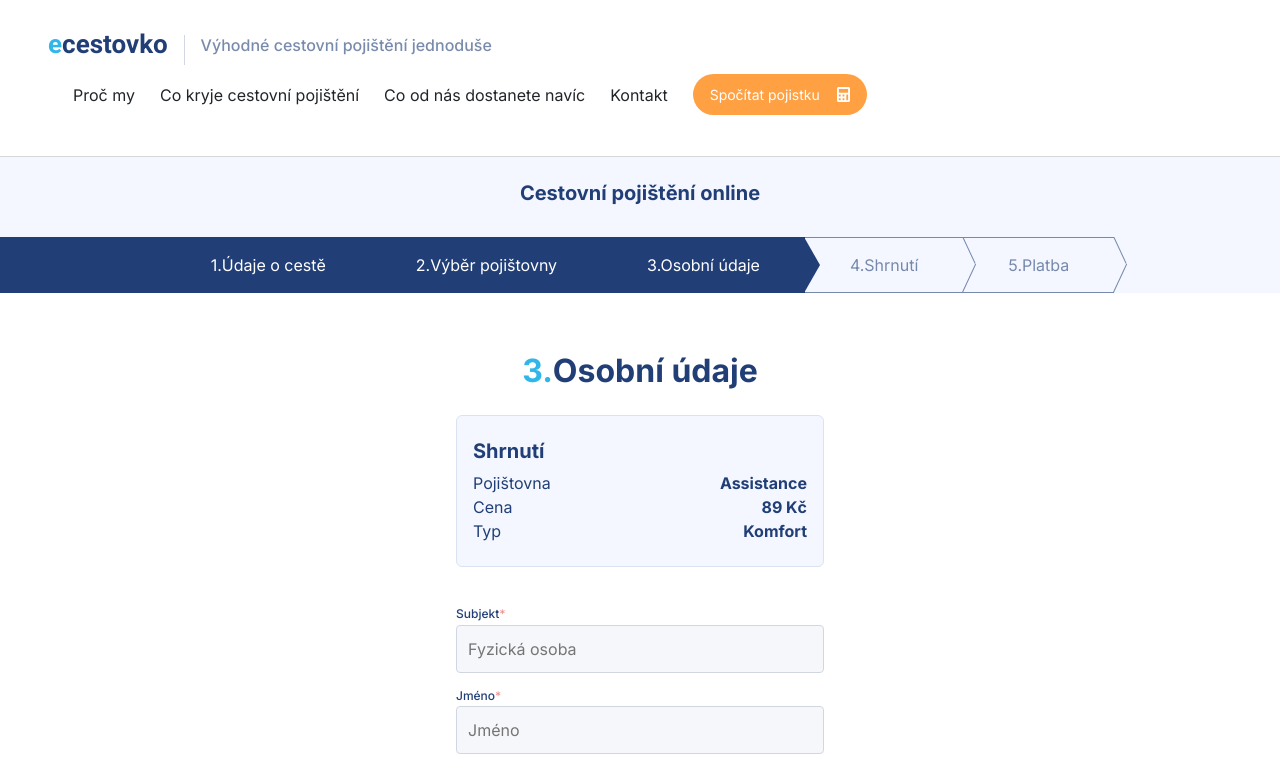
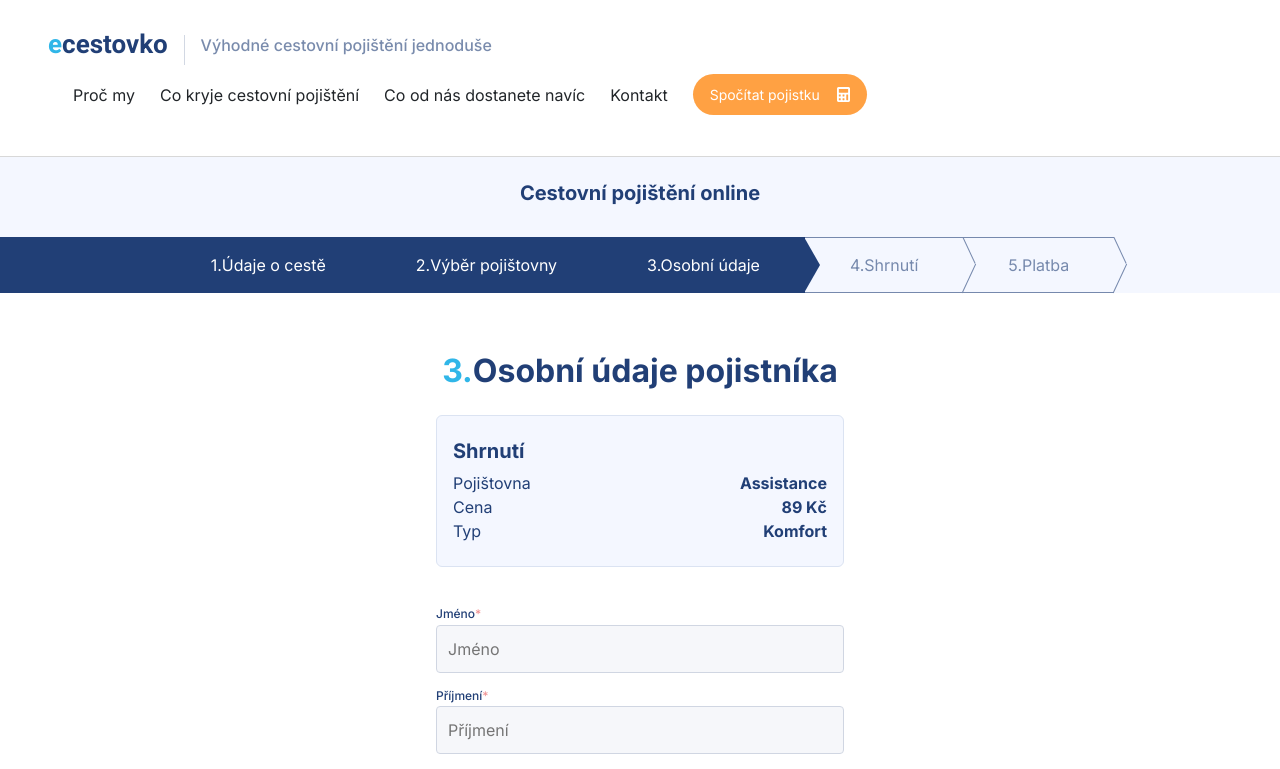
Before and after one commit to rayzh18/insurance-react, a React (Create React App) app: page /personal_information in a window 1280 px wide. Shown: the top 769 px of the page. Built offline with nearby package versions, Linux system fonts and the light colour scheme.

Commit message:
add featreus

```diff
--- a/src/sass/_personal_info.scss
+++ b/src/sass/_personal_info.scss
@@ -25,3 +25,6 @@
 		margin-top: 30px;
 	}
 }
+.personal-information.travel-detail .detail-main {
+	width: 456px;
+}
--- a/src/views/LandingPage.js
+++ b/src/views/LandingPage.js
@@ -908,14 +908,6 @@ const LandingPage = ({
 						</ul>
 
 						<div className='landing-main-section-icons'>
-							<div className='landing-main-icon-wrapper'>
-								<div className='landing-main-icon'>
-									<img src={carIcon} alt='' />
-								</div>
-								<p className='info1'>
-									Pojištění extrémního sportu jízdy po dálnici D1 (v ceně)
-								</p>
-							</div>
 
 							<div className='landing-main-icon-wrapper'>
 								<div className='landing-main-icon'>
--- a/src/views/PersonalInfoPage.js
+++ b/src/views/PersonalInfoPage.js
@@ -7,7 +7,7 @@ const PersonalInfoPage = () => {
 	let history = useHistory();
 
 	return (
-		<main className='travel-detail'>
+		<main className='travel-detail personal-information'>
 			<div className='item-center header-part'>
 				<h3 className='title'>Cestovní pojištění online</h3>
 			</div>
@@ -56,7 +56,7 @@ const PersonalInfoPage = () => {
 			<div className='detail-main personal-info-contain form-body'>
 				<div className='title item-center'>
 					<span>3.</span>
-					<h3>Osobní údaje</h3>
+					<h3>Osobní údaje pojistníka</h3>
 				</div>
 				<div className='summary-part'>
 					<h3>Shrnutí</h3>
@@ -72,12 +72,6 @@ const PersonalInfoPage = () => {
 						<div>Typ</div>
 						<div className='value'>Komfort</div>
 					</div>
-				</div>
-				<div className='form-group'>
-					<h3 className='m-b-3'>
-						Subjekt<span>*</span>
-					</h3>
-					<input className='input-text w-100 p-11' type='text' placeholder='Fyzická osoba' />
 				</div>
 				<div className='form-group'>
 					<h3 className='m-b-3'>
@@ -151,7 +145,7 @@ const PersonalInfoPage = () => {
 					<input className='input-text w-100 p-11' type='text' placeholder='Telefon' />
 				</div>
 				<button onClick={() => history.push('/summary')} className='button-orange m-b-30' type='submit'>
-					Pokračovat k výběru nabídek pojišťoven <img src={rightArrowIcon} alt='' />
+				Pokračovat k schrnutí <img src={rightArrowIcon} alt='' />
 				</button>
 			</div>
 		</main>
--- a/src/views/TravelDetailPage.js
+++ b/src/views/TravelDetailPage.js
@@ -14,7 +14,7 @@ const TravelDetailPage = ({
 }) => {
 
 	const [count_insured_persons, setCountInsuredPersons] = useState(1);
-	const [age_data, setAgeData] = useState([1]);
+	const [age_data, setAgeData] = useState([18]);
 	const [selected_country, setCountry] = useState(detail_info.country);
     const [travel_from, setTravelFrom] = useState(detail_info.from);
     const [travel_to, setTravelTo] = useState(detail_info.to);
@@ -24,7 +24,7 @@ const TravelDetailPage = ({
 
 	const handleCountInsurance = (operation) => {
 		if(operation == '+') {
-			setAgeData([...age_data, 1]);
+			setAgeData([...age_data, 18]);
 			setCountInsuredPersons(count_insured_persons + 1);
 		}
 		else if(operation == '-' && count_insured_persons > 1) {
```
